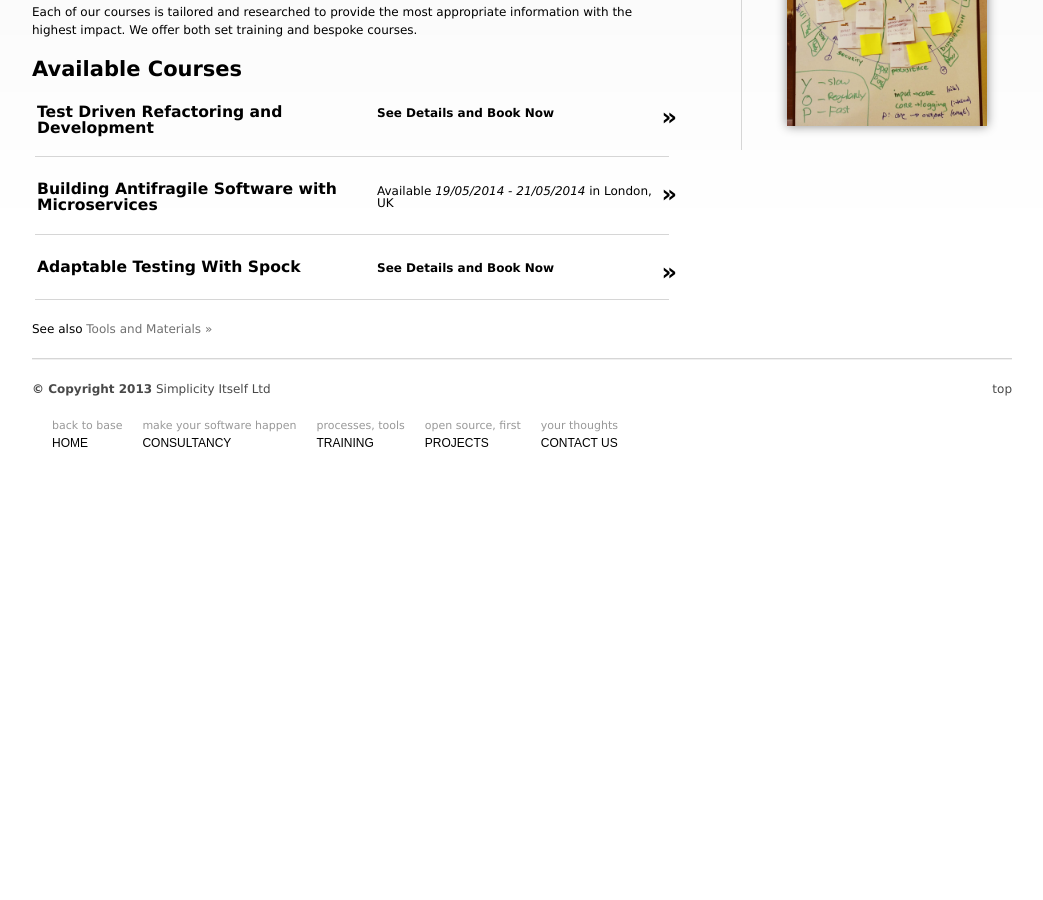
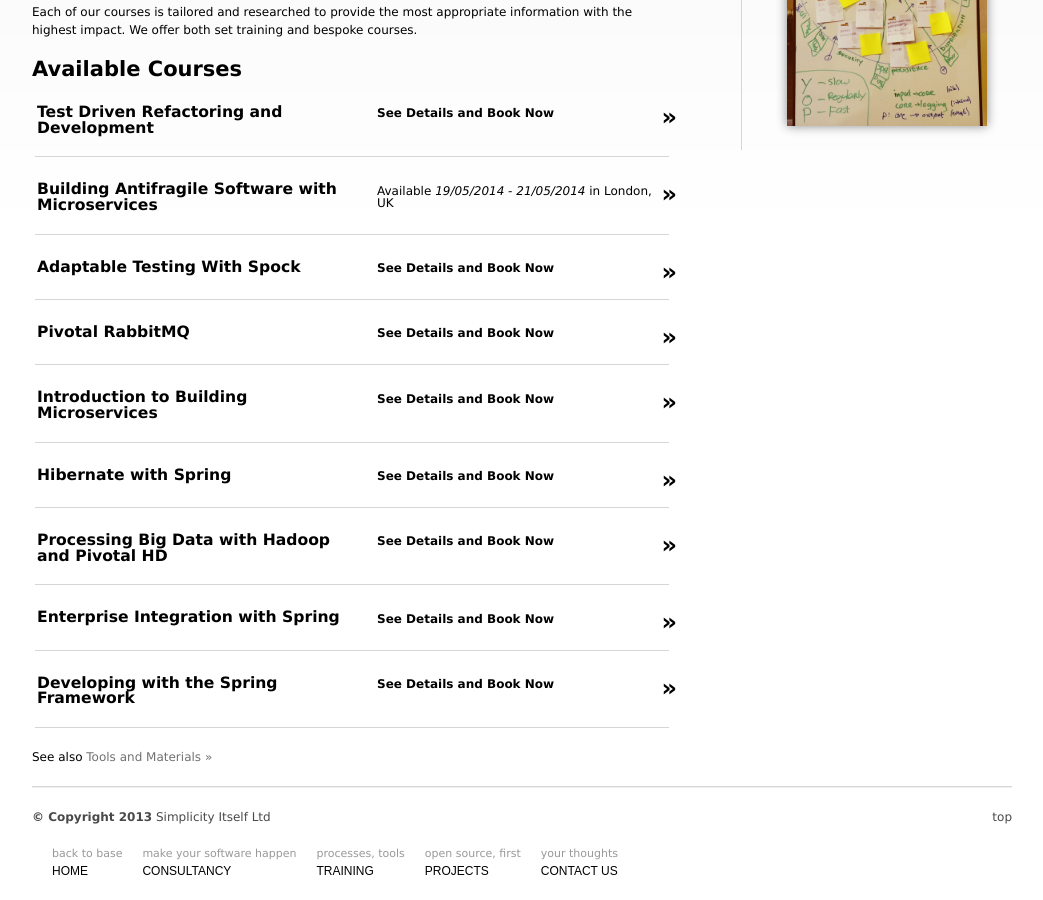
Before and after one commit to simplicitysite/simplicitysite.github.io, a Jekyll site: the page built from training/index.html, in a window 1280 px wide and 900 px high, scrolled down 686 px. Shown: the whole window, without its empty margins (118-1161 px from the left). Built offline with Jekyll 4.4.1, drawn with Linux system fonts in a browser that asks for light colours; nearby versions of some CDN libraries; Markdown is read by kramdown in place of the engine named in the settings; before the commit the page ends 1158 px from its top, so only the background shows below that.

Commit message:
Added courses to the course index. Dates should follow I guess.

```diff
--- a/contact/private_booking.html
+++ b/contact/private_booking.html
@@ -7,6 +7,12 @@ courses:
  - Building Antifragile Software with Microservices
  - Test-driven Refactoring and Development
  - Adaptable Testing With Spock
+ - Pivotal RabbitMQ
+ - Introduction to Building Microservices
+ - Hibernate with Spring
+ - Processing Big Data with Hadoop and Pivotal HD
+ - Enterprise Integration with Spring
+ - Developing with the Spring Framework
 ---
 <div class="grid_8">
 
--- a/training/index.html
+++ b/training/index.html
@@ -70,6 +70,72 @@ Training Courses
 
 		<hr />
 
+		<a href="/training/course/pivotal_rabbitmq/">
+		<span style="font-weight:bold; font-size:2em; display:block; float:right;">»</span>
+		<h4>Pivotal RabbitMQ</h4>
+
+		<div class="book"><strong>See Details and Book Now</strong></div>
+
+
+		</a>
+
+		<hr />
+
+		<a href="/training/course/microservices_tutorial/">
+		<span style="font-weight:bold; font-size:2em; display:block; float:right;">»</span>
+		<h4>Introduction to Building Microservices</h4>
+
+		<div class="book"><strong>See Details and Book Now</strong></div>
+
+
+		</a>
+
+		<hr />
+
+		<a href="/training/course/hibernate_with_spring/">
+		<span style="font-weight:bold; font-size:2em; display:block; float:right;">»</span>
+		<h4>Hibernate with Spring</h4>
+
+		<div class="book"><strong>See Details and Book Now</strong></div>
+
+
+		</a>
+
+		<hr />
+
+		<a href="/training/course/processing_big_data_hadoop_pivotal/">
+		<span style="font-weight:bold; font-size:2em; display:block; float:right;">»</span>
+		<h4>Processing Big Data with Hadoop and Pivotal HD</h4>
+
+		<div class="book"><strong>See Details and Book Now</strong></div>
+
+
+		</a>
+
+		<hr />
+
+		<a href="/training/course/enterprise_integration_spring/">
+		<span style="font-weight:bold; font-size:2em; display:block; float:right;">»</span>
+		<h4>Enterprise Integration with Spring</h4>
+
+		<div class="book"><strong>See Details and Book Now</strong></div>
+
+
+		</a>
+
+		<hr />
+
+		<a href="/training/course/developing_with_spring_framework/">
+		<span style="font-weight:bold; font-size:2em; display:block; float:right;">»</span>
+		<h4>Developing with the Spring Framework</h4>
+
+		<div class="book"><strong>See Details and Book Now</strong></div>
+
+
+		</a>
+
+		<hr />
+
 
 	</div>
 
```
Also changed, not shown: contact/public_booking.html (+17 -3 lines), training/course/developing_with_spring_framework.md (+2 -2 lines).
